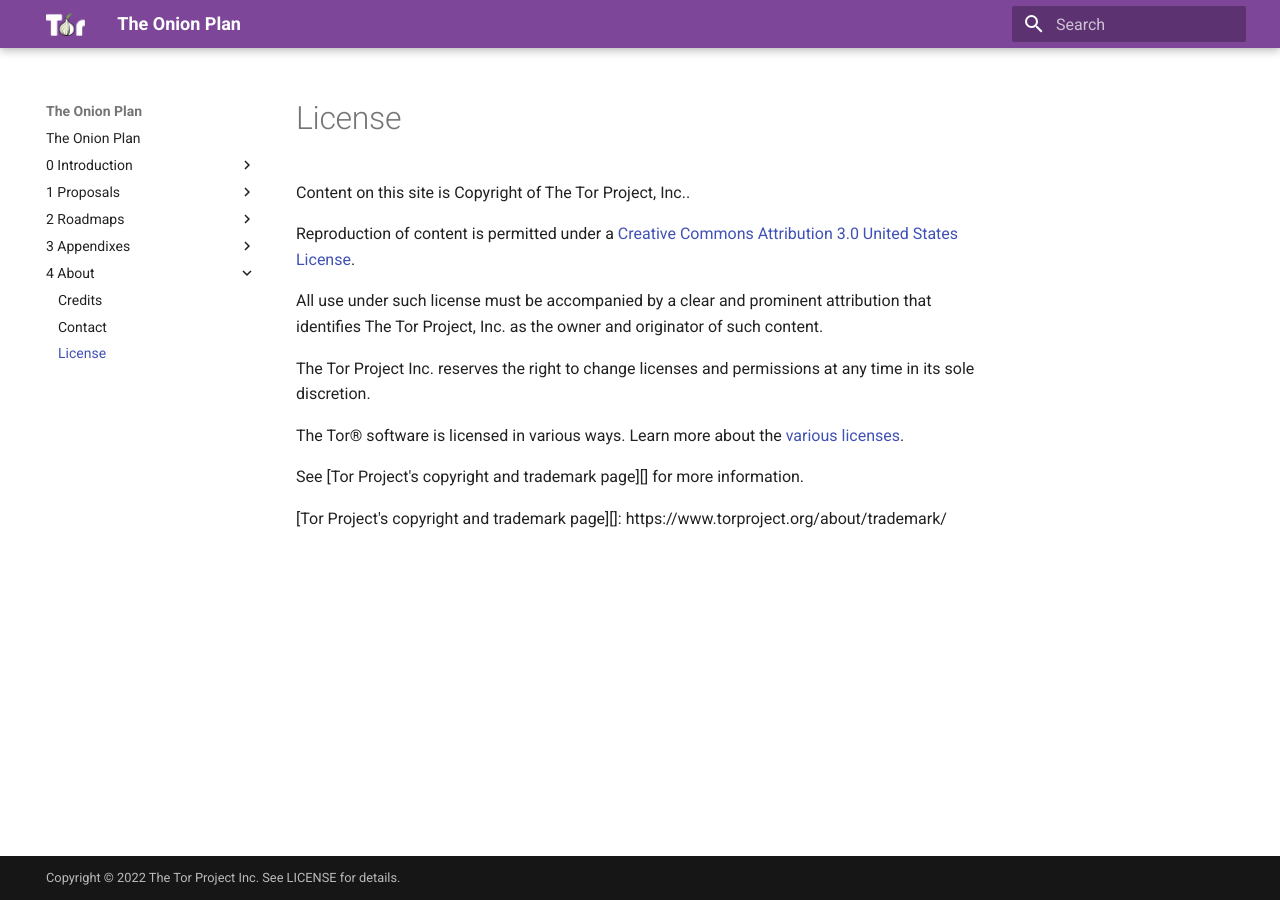
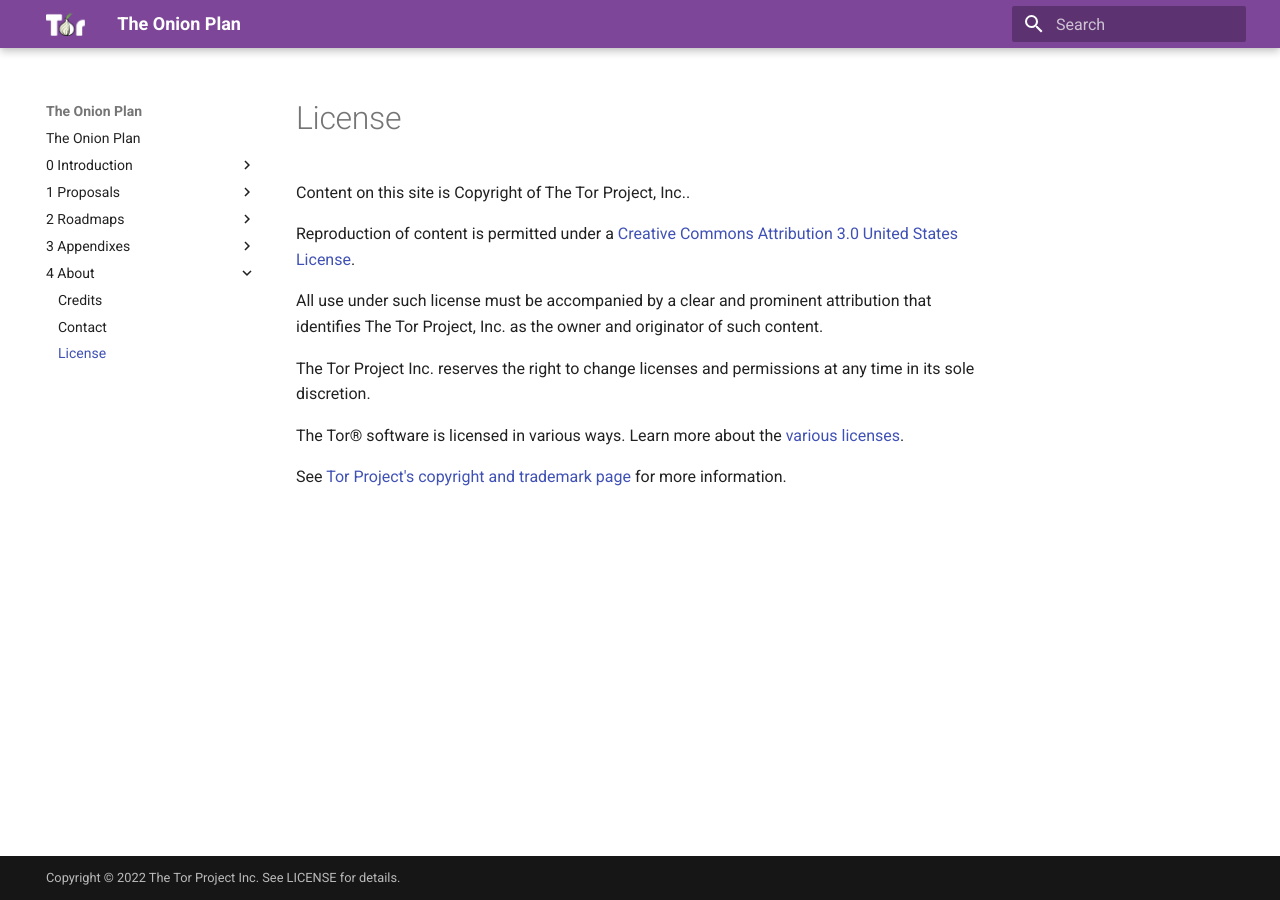
Before and after one commit to offsoc/onionplan, an MkDocs documentation site: the page built from docs/4 - About/LICENSE.md, in a window 1280 px wide. Built offline with MkDocs 1.6.1 and Material for MkDocs 9.7.7, drawn with Linux system fonts in a browser that asks for light colours.

Commit message:
Fix: license

```diff
--- a/docs/4 - About/LICENSE.md
+++ b/docs/4 - About/LICENSE.md
@@ -17,4 +17,4 @@ licenses](https://support.torproject.org/about/distribute-tor/).
 
 See [Tor Project's copyright and trademark page][] for more information.
 
-[Tor Project's copyright and trademark page][]: https://www.torproject.org/about/trademark/
+[Tor Project's copyright and trademark page]: https://www.torproject.org/about/trademark/
```
